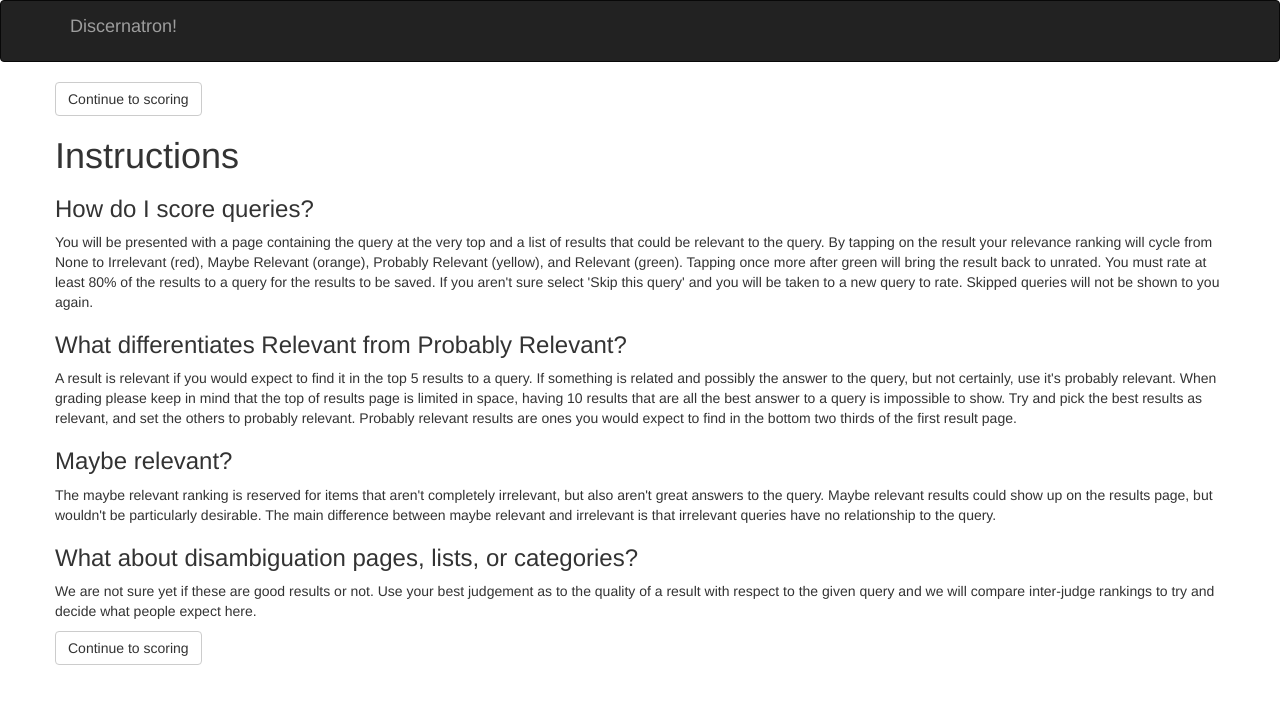
After one commit to wikimedia/wikimedia-discovery-discernatron, a PHP site: template views/instructions.twig in a window 1280 px wide. The commit adds this page. Shown: the top 704 px of the page. Run offline with PHP 8.4, Linux system fonts and the light colour scheme; the template is opened without the code that fills it, so the values that code supplies are empty; some libraries are stand-ins or nearby versions.

Commit message:
Add an instructions page post-login
Change-Id: I010abc4f41e4a57593d3618f87b6491df827f221

```diff
--- a/app.php
+++ b/app.php
@@ -18,7 +18,7 @@ $app->register(new Silex\Provider\ServiceControllerServiceProvider());
 $oauthProvider = new WikiMedia\OAuth\OAuthProvider();
 $app->register($oauthProvider, [
     'oauth.callback_uri' => 'oob',
-    'oauth.login_complete_redirect' => 'random_query',
+    'oauth.login_complete_redirect' => 'instructions',
 ]);
 $app->mount('/oauth', $oauthProvider);
 
--- a/src/RelevanceScoring/Controller/QueriesController.php
+++ b/src/RelevanceScoring/Controller/QueriesController.php
@@ -49,6 +49,11 @@ class QueriesController
         $this->resultsRepo = $resultsRepo;
         $this->scoresRepo = $scoresRepo;
         $this->wikis = $wikis;
+    }
+
+    public function instructions()
+    {
+        return $this->twig->render('instructions.twig');
     }
 
     public function randomQuery(Request $request, $wiki = null)
--- a/src/RelevanceScoring/RelevanceScoringProvider.php
+++ b/src/RelevanceScoring/RelevanceScoringProvider.php
@@ -38,6 +38,8 @@ class RelevanceScoringProvider implements ControllerProviderInterface, ServicePr
         $controllers->get('/scores', 'search.controller.scores:scores')
             ->bind('scores');
 
+        $controllers->get('/instructions',      'search.controller.queries:instructions')
+            ->bind('instructions');
         $controllers->get('/query',             'search.controller.queries:randomQuery')
             ->bind('random_query');
         $controllers->get('/query/wiki/{wiki}', 'search.controller.queries:randomQuery')
--- /dev/null
+++ b/views/instructions.twig
@@ -0,0 +1,55 @@
+{% extends 'layout.twig' %}
+
+{% block content %}
+    <div class="row">
+        <a href="{{ path('random_query') }}" class="btn btn-default">Continue to scoring</a>
+    </div>
+
+    <div class="row">
+        <h1>Instructions</h1>
+
+        <h3>How do I score queries?</h3>
+        <p>
+            You will be presented with a page containing the query at the very top and a
+            list of results that could be relevant to the query. By tapping on the result
+            your relevance ranking will cycle from None to Irrelevant (red), Maybe Relevant
+            (orange), Probably Relevant (yellow), and Relevant (green). Tapping once more
+            after green will bring the result back to unrated. You must rate at least 80%
+            of the results to a query for the results to be saved. If you aren't sure select
+            'Skip this query' and you will be taken to a new query to rate. Skipped queries
+            will not be shown to you again.
+        </p>
+
+        <h3>What differentiates Relevant from Probably Relevant?</h3>
+        <p>
+            A result is relevant if you would expect to find it in the top 5 results to a
+            query. If something is related and possibly the answer to the query, but not
+            certainly, use it's probably relevant. When grading please keep in mind that
+            the top of results page is limited in space, having 10 results that are all the
+            best answer to a query is impossible to show. Try and pick the best results as
+            relevant, and set the others to probably relevant. Probably relevant results are
+            ones you would expect to find in the bottom two thirds of the first result page.
+        </p>
+
+        <h3>Maybe relevant?</h3>
+        <p>
+            The maybe relevant ranking is reserved for items that aren't completely
+            irrelevant, but also aren't great answers to the query. Maybe relevant results
+            could show up on the results page, but wouldn't be particularly desirable. The
+            main difference between maybe relevant and irrelevant is that irrelevant
+            queries have no relationship to the query.
+        </p>
+
+        <h3>What about disambiguation pages, lists, or categories?</h3>
+        <p>
+            We are not sure yet if these are good results or not. Use your best judgement
+            as to the quality of a result with respect to the given query and we will
+            compare inter-judge rankings to try and decide what people expect here.
+        </p>
+    </div>
+
+    <div class="row">
+        <a href="{{ path('random_query') }}" class="btn btn-default">Continue to scoring</a>
+    </div>
+
+{% endblock %}
```
